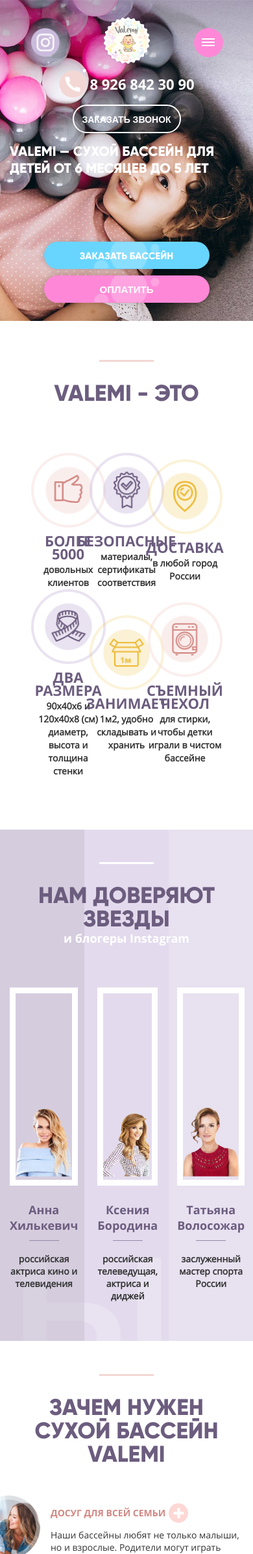
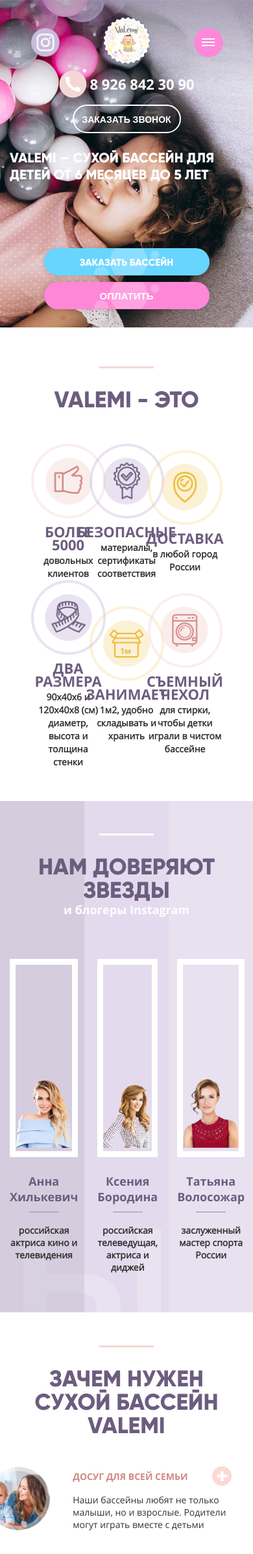
Before and after one commit to MalahVitalij/rocket-valemi, a PHP site: page / in a window 390 px wide. Shown: the top 2392 px of the page at 65% size. Run offline with PHP 8.4, Linux system fonts and the light colour scheme.

Commit message:
фиксы

```diff
--- a/css/media.css
+++ b/css/media.css
@@ -28,6 +28,9 @@
 
 
 @media only screen and (max-width: 1200px) {
+    #header {
+        background-position: 80% 50%;
+    }
     .main-example .example-wrapper .example-block.right .ex-ans .ans-img {
         left: 105px;
     }
@@ -65,7 +68,7 @@
 
 @media only screen and (max-width: 1100px) {
     #header {
-        background-position: 70% 50%;
+        background-position: 73% 50%;
     }
     .content .main-userfulness .userfulness-center{
         width: 90%;
@@ -608,7 +628,7 @@
         padding-bottom: 40px;
     }
     .main-advantages .advan-slider {
-        margin-bottom: 65px;
+
     }
     .scheme-wrapper .colors-wrapper .pull-wrapper .pull-bg{
         display: none;
--- a/css/style.css
+++ b/css/style.css
@@ -159,7 +159,6 @@ section {
     border-radius: 30px;
     color: #ffffff;
     font-size: 15px;
-    font-weight: 700;
     text-transform: uppercase;
     text-align: center;
     line-height: 42px;
@@ -270,7 +269,6 @@ section {
     color: #6c5d7f;
     font-size: 35px;
     font-family: 'GilroyExtra', sans-serif;
-    font-weight: 700;
     text-align: center;
     line-height: 36px;
     text-transform: uppercase;
@@ -385,7 +383,7 @@ a {
 #header {
     background-image: url(../img/main-banner.jpg);
     background-repeat: no-repeat;
-    background-position: 92% 50%;
+    background-position: 90% 50%;
     background-size: cover;
     padding-top: 34px;
     padding-bottom: 18px;
@@ -395,6 +393,9 @@ a {
     z-index: 2;
 }
 .logo-block {
+}
+.logo-block img{
+    width: 130px;
 }
 .main-top-wrapper {
     display: -ms-flexbox;
@@ -408,6 +409,7 @@ a {
     -ms-flex-wrap: wrap;
     flex-wrap: wrap;
     margin-top: -10px;
+    margin-bottom: 10px;
 }
 .main-top-wrapper > div {
     -webkit-box-flex: 1;
@@ -649,7 +651,7 @@ a {
     padding-top: 78px;
     padding-right: 30px;
     color: #ffffff;
-    margin-bottom: 186px;
+    margin-bottom: 165px;
 }
 .banner-description .banner-desc::before {
     display: block;
@@ -712,7 +714,6 @@ a {
     font-size: 30px;
     line-height: 30px;
     font-family: "GilroyExtra", sans-serif;
-    font-weight: 900;
     text-transform: uppercase;
     text-align: center;
     padding-left: 9px;
@@ -911,8 +912,8 @@ main{
     align-items: center;
     justify-content: space-around;
     flex-wrap: wrap;
-    margin-top: 59px;
-    margin-bottom: 50px;
+    margin-top: 35px;
+    margin-bottom: 35px;
     padding: 15px 45px;
 }
 .main-advantages .advan-slider .advan-block {
@@ -952,7 +953,6 @@ main{
     color: #6c5d7f;
     display: inline-block;
     font-size: 22px;
-    font-weight: 700;
     text-transform: uppercase;
     margin-bottom: 5px;
     margin-top: 0;
@@ -963,7 +963,7 @@ main{
     width: 90%;
 }
  .main-popular .slick-initialized .slick-list {
-    width: 100%;
+   width: auto;
 }
 
 .slick-initialized .slick-slide {
@@ -1185,12 +1185,14 @@ main{
     -webkit-flex-direction: column;
         -ms-flex-direction: column;
             flex-direction: column;
+    justify-content: space-around;
+    align-items: center;
 }
 .main-userfulness .userfulness-center .use-block .img-block {
     display: block;
-    max-width: 120px;
-    width: 100%;
-    margin: 0 auto;
+    /* max-width: 120px;
+    width: 100%;
+    margin: 0 auto; */
 }
 .main-userfulness .userfulness-center .use-block .title h5 {
     display: inline-block;
@@ -1201,8 +1203,21 @@ main{
     margin-bottom: 15px;
     padding-right: 35px;
     font-family: "OpenSans-Bold", sans-serif;
-}
-.main-userfulness .userfulness-center .use-block .title h5:after {
+    margin-top: 0;
+}
+.main-userfulness .userfulness-center .use-block .title h5 {
+    display: inline-block;
+    position: relative;
+    font-size: 14px;
+    font-weight: 700;
+    text-transform: uppercase;
+    margin-bottom: 15px;
+    padding-right: 35px;
+    font-family: "OpenSans-Bold", sans-serif;
+    margin-top: 0;
+    margin-bottom: 0;
+}
+.main-userfulness .userfulness-center .use-block .title:after {
     display: block;
     position: absolute;
     font-family: FontAwesome;
@@ -1222,6 +1237,10 @@ main{
     text-align: center;
     line-height: 32px;
 }
+
+.main-userfulness .userfulness-center .use-block .use-block-desc {
+    width: 245px;
+}
 .main-userfulness .userfulness-center .use-block .desc {
     display: block;
     position: relative;
@@ -1231,31 +1250,37 @@ main{
     max-height: 95px;
     overflow: hidden;
 }
-.main-userfulness .userfulness-center .use-block.pink .title h5 {
+.main-userfulness .userfulness-center .use-block .title {
+    position: relative;
+    display: flex;
+    align-items: center;
+    margin-bottom: 17px;
+}
+.main-userfulness .userfulness-center .use-block.pink .title {
     color: #d28883;
 }
-.main-userfulness .userfulness-center .use-block.pink .title h5:after {
+.main-userfulness .userfulness-center .use-block.pink .title:after {
     background: #FDD8D5;
 }
-.main-userfulness .userfulness-center .use-block.purp .title h5 {
+.main-userfulness .userfulness-center .use-block.purp .title {
     color: #6c5d7f;
 }
-.main-userfulness .userfulness-center .use-block.purp .title h5:after {
+.main-userfulness .userfulness-center .use-block.purp .title:after {
     background: #D1BCDE;
 }
-.main-userfulness .userfulness-center .use-block.orng .title h5 {
+.main-userfulness .userfulness-center .use-block.orng .title {
     color: #edbb38;
 }
-.main-userfulness .userfulness-center .use-block.orng .title h5:after {
+.main-userfulness .userfulness-center .use-block.orng .title:after {
     background: #FEDE99;
 }
 .main-userfulness .userfulness-center .use-block:first-child {
-    top: 26%;
-    left: 16%;
+    top: 25%;
+    left: 17%;
 }
 .main-userfulness .userfulness-center .use-block:nth-child(2) {
-    top: 60%;
-    left: 5%;
+    top: 59%;
+    left: 6%;
 }
 .main-userfulness .userfulness-center .use-block:nth-child(3) {
     bottom: -23%;
@@ -1902,7 +1927,23 @@ main{
     padding-left: 50px;
     padding-right: 50px;
     padding-bottom: 30px;
-}
+    z-index: 100;
+}
+.main-popular .slick-list.draggable {
+    margin: 0 -15px;
+}
+.main-popular .popular-slider .slick-current .slide .popular {
+   z-index: 200;
+}
+.main-popular .popular-slider .slick-current .slide .popular .img-block{
+   z-index: 200;
+}
+
+
+
+
+
+
 .main-popular .popular-slider .slide .popular::before {
     display: block;
     position: absolute;
@@ -1925,6 +1966,7 @@ main{
     margin-bottom: 30px;
     -webkit-box-shadow: 0px 0px 4px rgba(0,0,0,0.2);
     box-shadow: 0px 0px 4px rgba(0,0,0,0.2);
+    z-index: 20;
 }
 .main-popular .popular-slider .slide .popular .img-block img {
     display: block;
@@ -3051,6 +3093,7 @@ main{
 .overflow{
     overflow: hidden!important;
 }
+.popup-wrap-bg{}
 .popup-wrap {
     background-image: url(../img/bg-popup-order.png);
     background-position: center;
@@ -3195,10 +3238,11 @@ width: 4px;
     background-size: cover;
     margin-bottom: 15px;
     z-index: 3;
+    background: #af93d2;
 }
 .modal-overlay-order-call .popup-wrap{
     background-image: none;
-    background-color: #af93d2;
+    background-color: #6C5D7F;
     text-align: center;
 }
 .modal-overlay-order-call .styled-form .form-hd:before {
--- a/index.html
+++ b/index.html
@@ -858,7 +858,8 @@
 
 
             <div class="modal-overlay modal-overlay-order-call">
-                <div class="main-block popup-wrap">
+                <!-- <div class="popup-wrap-bg"> -->
+                    <div class="main-block popup-wrap">
                     <div class="form-wrapper styled-form popup-make-order">
                         <div class="form-hd">Заказать<br/><span>звонок</span></div>
                         <form action="#">
@@ -875,7 +876,8 @@
                     </div>
                     <a href="#" class="btn-close_view"><img src="img/close-btn-popup.png" alt="img"></a>
                     <div class="clearfix"></div>
-                </div>
+                    </div>
+                <!-- </div> -->
             </div>
 
 
--- a/sftp-config.json
+++ b/sftp-config.json
@@ -6,7 +6,7 @@
     "type": "ftp",
 
     "save_before_upload": true,
-    "upload_on_save": false,
+    "upload_on_save": true,
     "sync_down_on_open": false,
     "sync_skip_deletes": false,
     "sync_same_age": true,
```
Also changed, not shown: other parts of css/media.css (+58 -10 lines).
